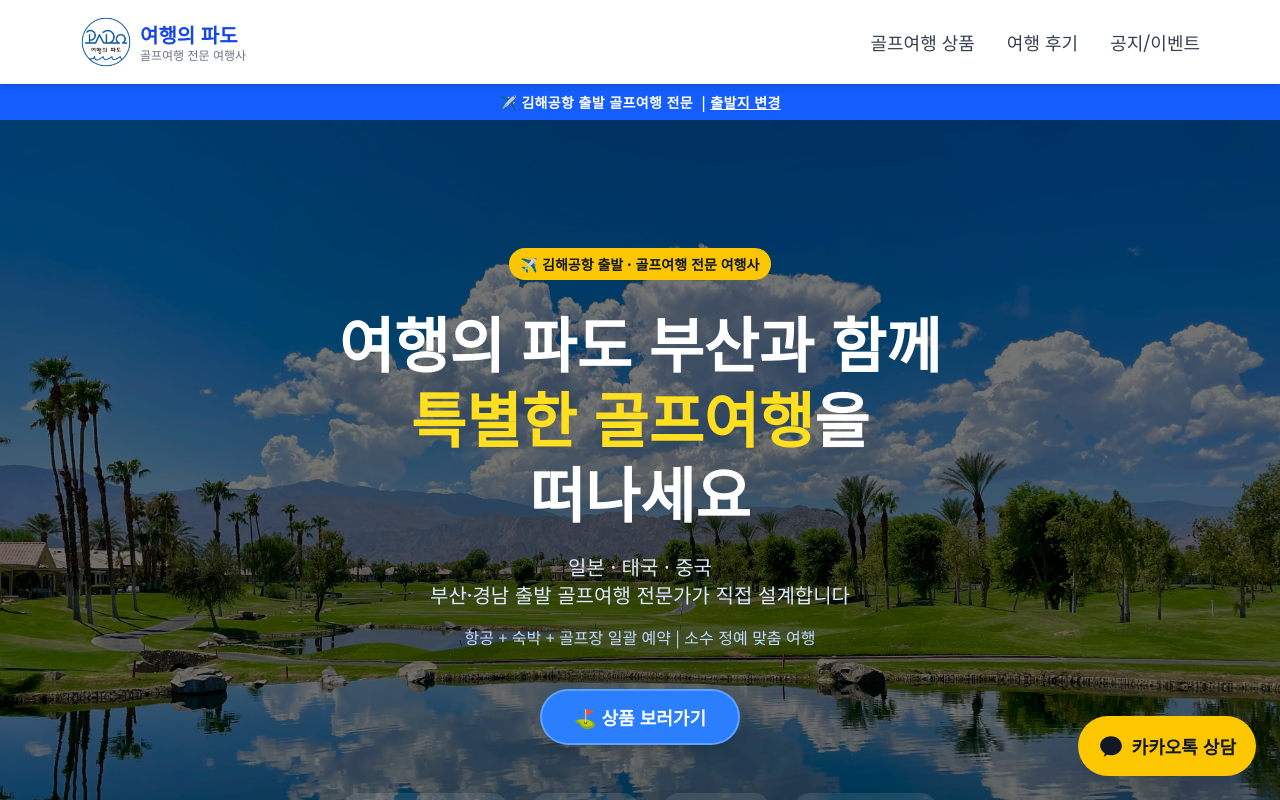
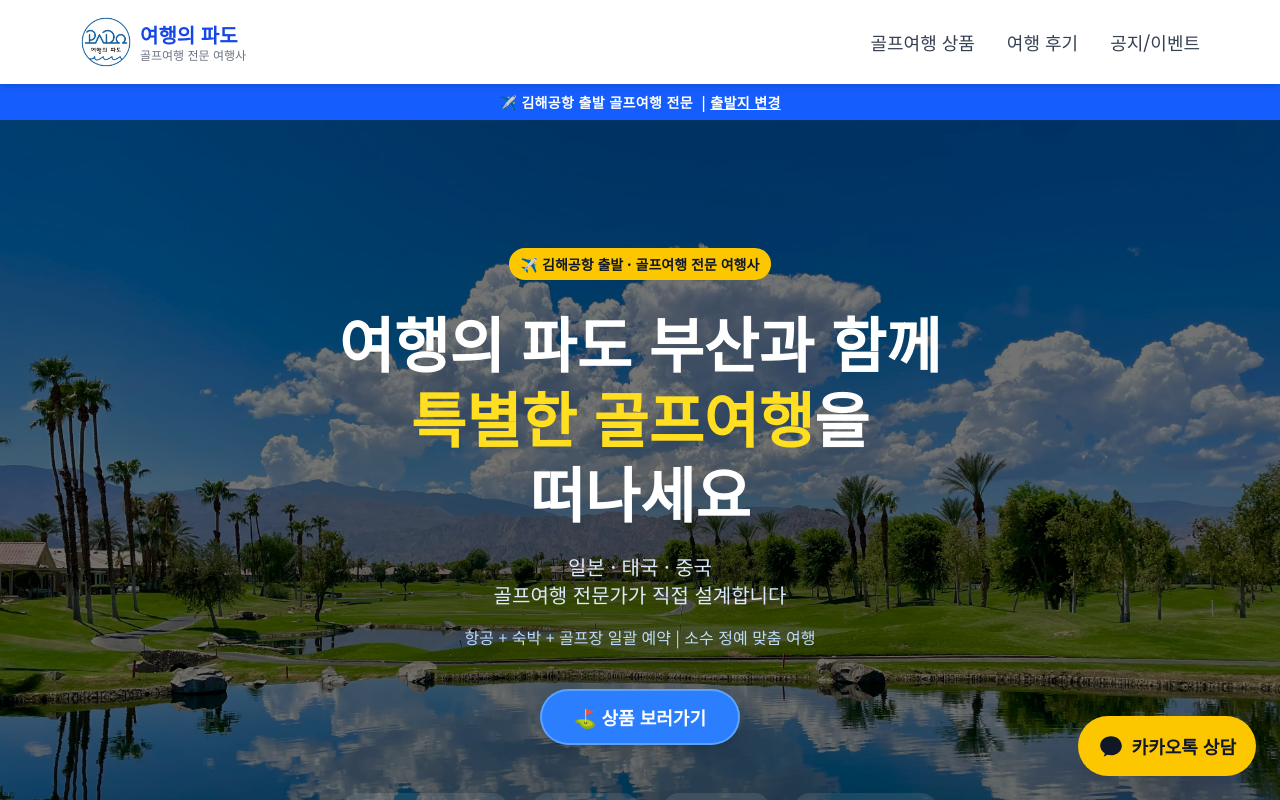
Before and after one commit to pado04569/padotour, a Next.js app: page /busan in a window 1280 px wide. Shown: the top 800 px of the page. Built offline with nearby package versions, Linux system fonts and the light colour scheme.

Commit message:
부산 페이지 지역 설명 문구 제거

```diff
--- a/src/app/busan/page.tsx
+++ b/src/app/busan/page.tsx
@@ -44,7 +44,7 @@ export default function BusanHome() {
           </h1>
           <p className="text-base md:text-xl text-blue-100 mb-3 md:mb-4 max-w-2xl mx-auto">
             일본 · 태국 · 중국<br />
-            부산·경남 출발 골프여행 전문가가 직접 설계합니다
+            골프여행 전문가가 직접 설계합니다
           </p>
           <p className="text-blue-200 mb-7 md:mb-10 text-sm md:text-base">
             항공 + 숙박 + 골프장 일괄 예약 | 소수 정예 맞춤 여행
```
